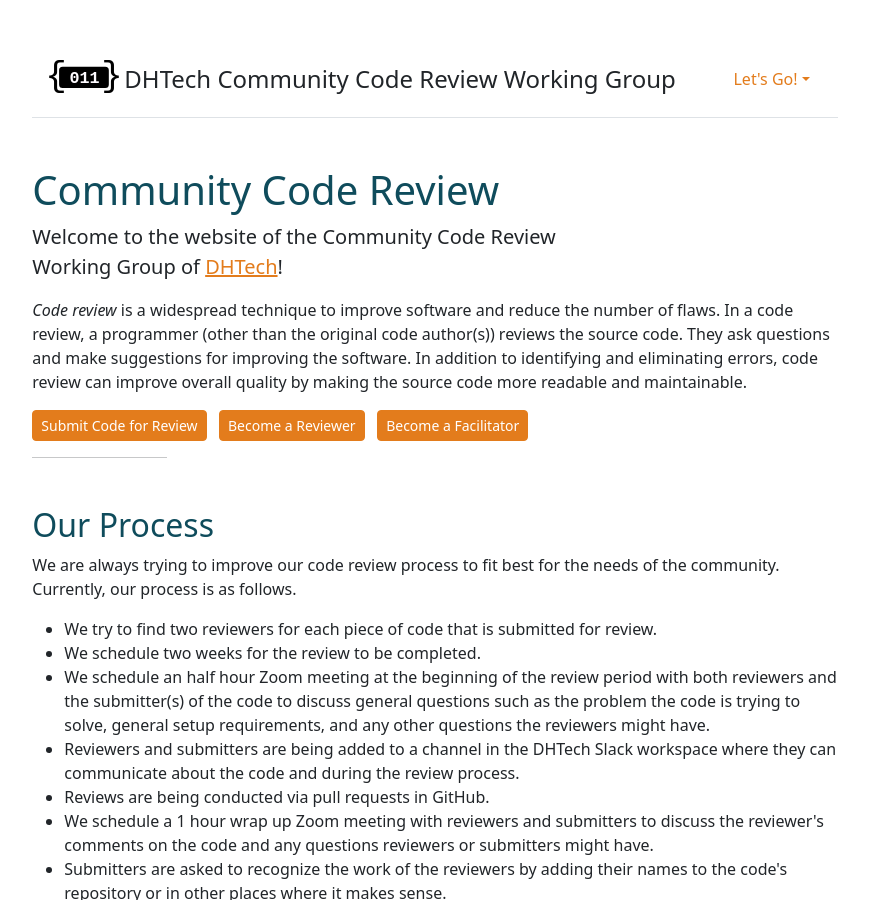
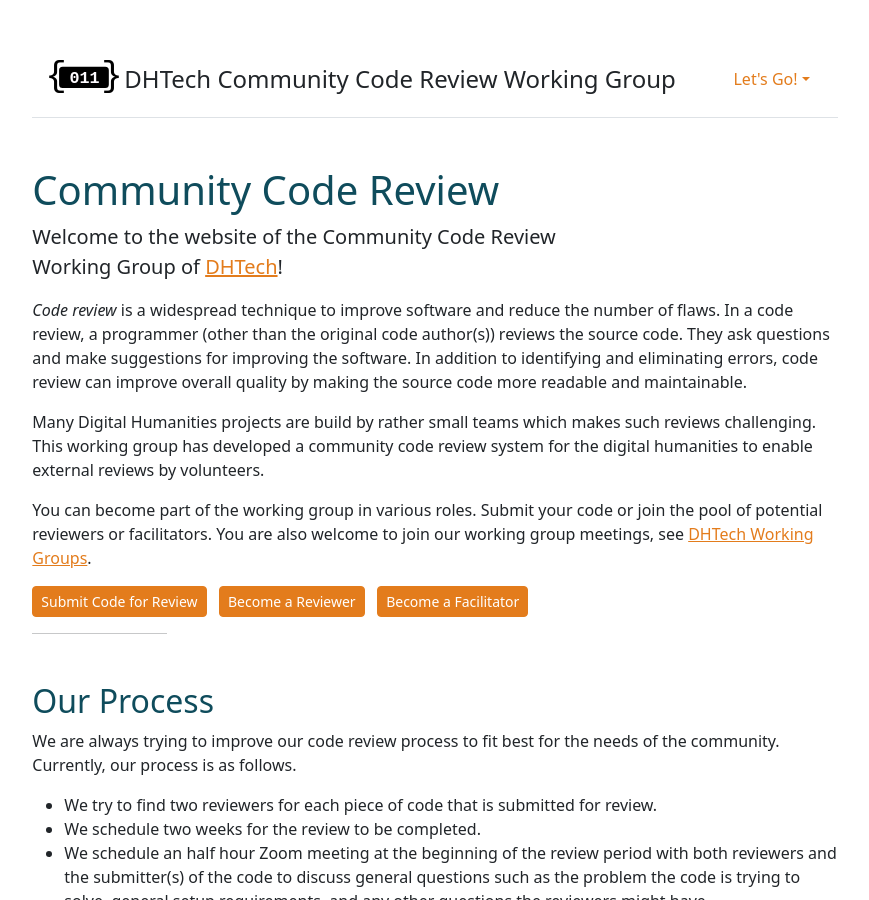
Before and after one commit to DHCodeReview/DHCodeReview.github.io, a Jekyll site: the page built from index.html, in a window 1280 px wide and 900 px high. Shown: the whole window, without its empty margins (205-1074 px from the left). Built offline with Jekyll 4.4.1, drawn with Linux system fonts in a browser that asks for light colours; nearby versions of some CDN libraries; library files that are not in the unit come from our copies.

Commit message:
Update index.html (#9)
* Update index.html

Added two paragraphs for minimal what we do and how to join.

* Update index.html

* Added missing period

---------

Co-authored-by: Julia Damerow <jdamerow@users.noreply.github.com>

```diff
--- a/index.html
+++ b/index.html
@@ -11,6 +11,9 @@ layout: default
 
    <p>
       <i>Code review</i> is a widespread technique to improve software and reduce the number of flaws. In a code review, a programmer (other than the original code author(s)) reviews the source code. They ask questions and make suggestions for improving the software. In addition to identifying and eliminating errors, code review can improve overall quality by making the source code more readable and maintainable.</p>
+
+<p> Many Digital Humanities projects are build by rather small teams which makes such reviews challenging. This working group has developed a community code review system for the digital humanities to enable external reviews by volunteers. </p>
+<p>You can become part of the working group in various roles. Submit your code or join the pool of potential reviewers or facilitators. You are also welcome to join our working group meetings, see <a href="https://dh-tech.github.io/working-groups/">DHTech Working Groups</a>.</p>
 
     <p>
         <a href="submit-code.html" class="btn btn-primary btn-sm" type="submit">Submit Code for Review</a>
```
